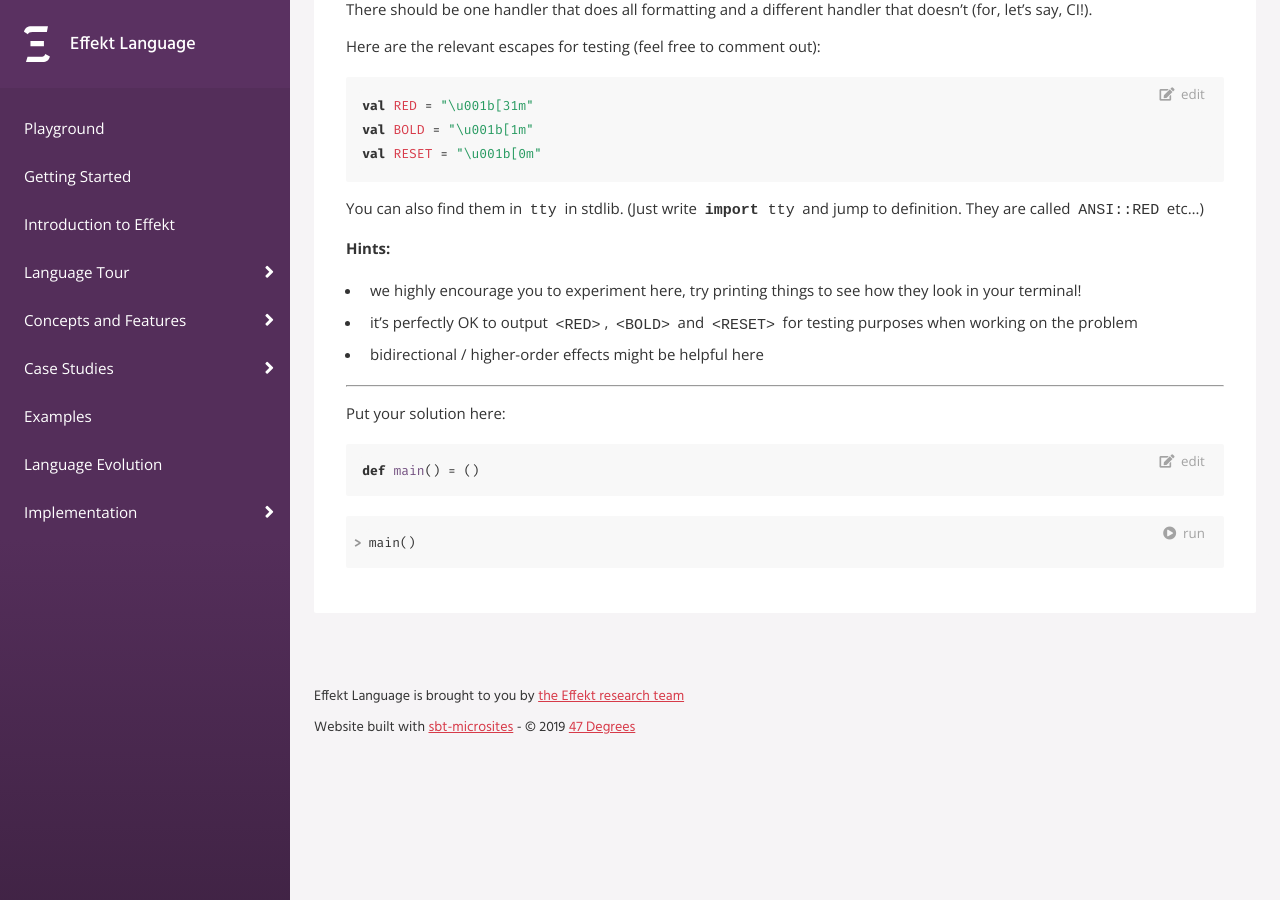
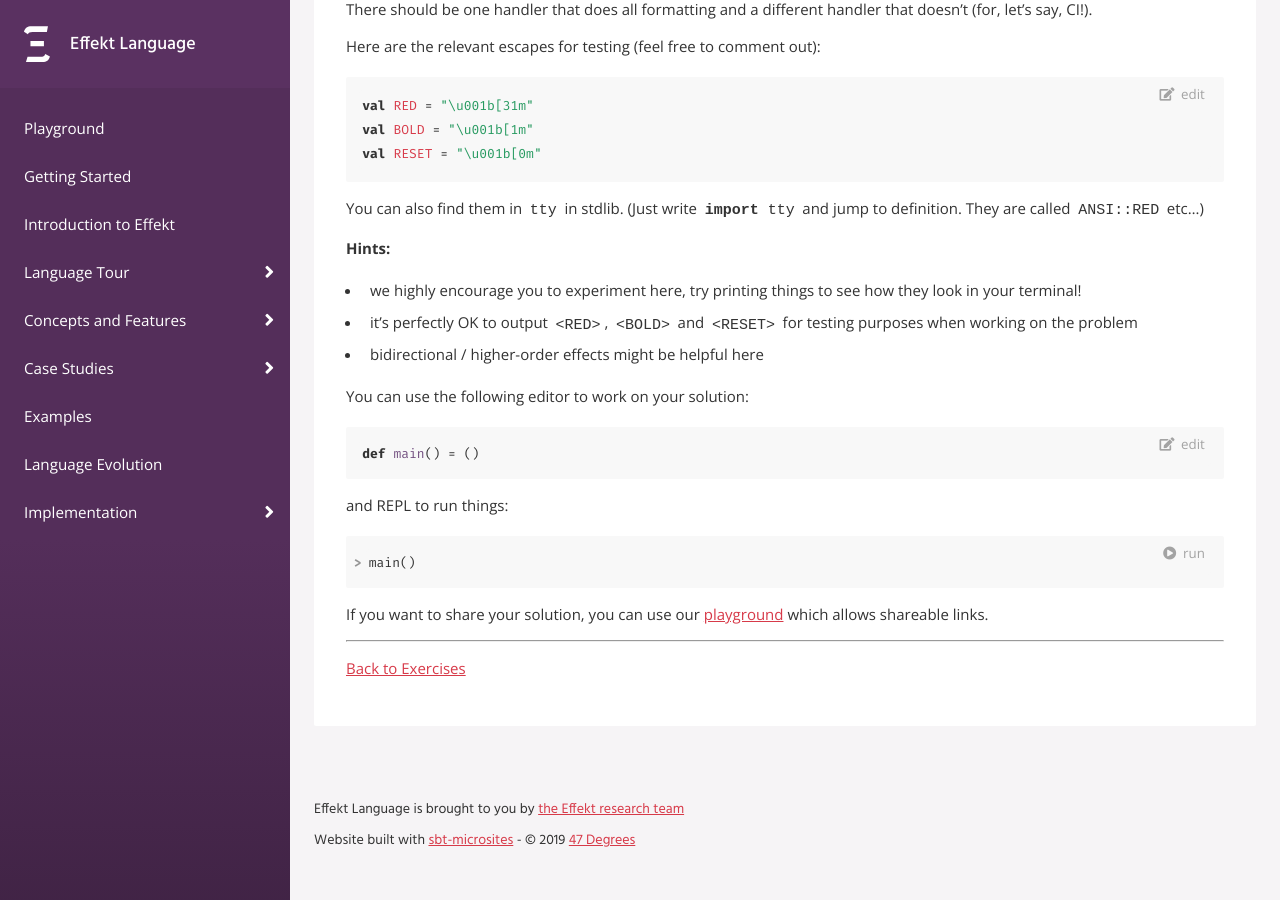
Before and after one commit to effekt-lang/effekt-website, a Jekyll site: the page built from docs/exercises/challenge.effekt.md, in a window 1280 px wide and 900 px high, scrolled down 710 px. Built offline with Jekyll 4.4.1, drawn with Linux system fonts in a browser that asks for light colours.

Commit message:
Exercises: add a DIY backlink

````diff
--- a/docs/exercises/challenge.effekt.md
+++ b/docs/exercises/challenge.effekt.md
@@ -39,14 +39,20 @@ You can also find them in `tty` in stdlib. (Just write `import tty` and jump to
 - it's perfectly OK to output `<RED>`, `<BOLD>` and `<RESET>` for testing purposes when working on the problem
 - bidirectional / higher-order effects might be helpful here
 
----
-
-Put your solution here:
+You can use the following editor to work on your solution:
 
 ```effekt
 def main() = ()
 ```
 
+and REPL to run things:
+
 ```effekt:repl
 main()
 ```
+
+If you want to share your solution, you can use our [playground](/playground) which allows shareable links.
+
+---
+
+[Back to Exercises](/docs/exercises)
````
Also changed, not shown: docs/exercises/event.effekt.md (+4 -0 lines), docs/exercises/hurl.effekt.md (+5 -0 lines), docs/exercises/pull.effekt.md (+5 -0 lines), docs/exercises/stages.effekt.md (+4 -0 lines), docs/exercises/sudoku.effekt.md (+4 -0 lines).
